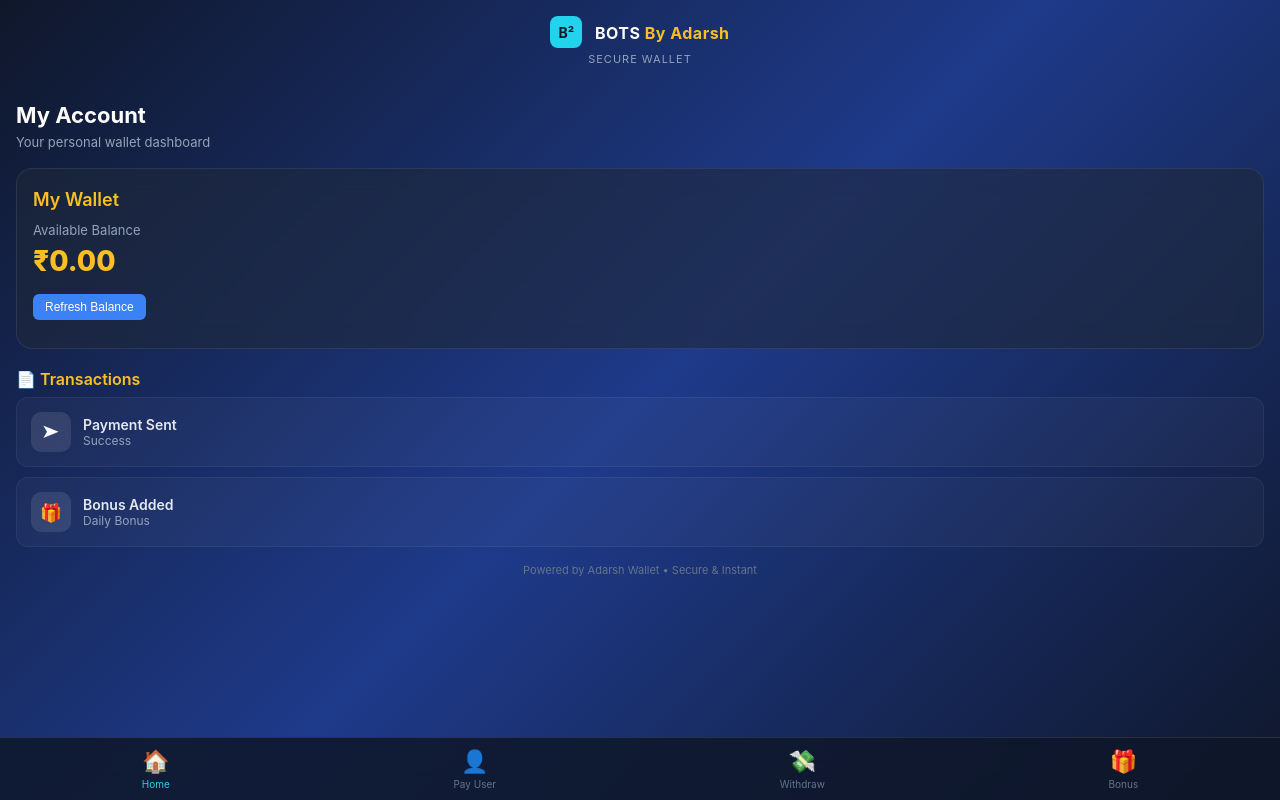
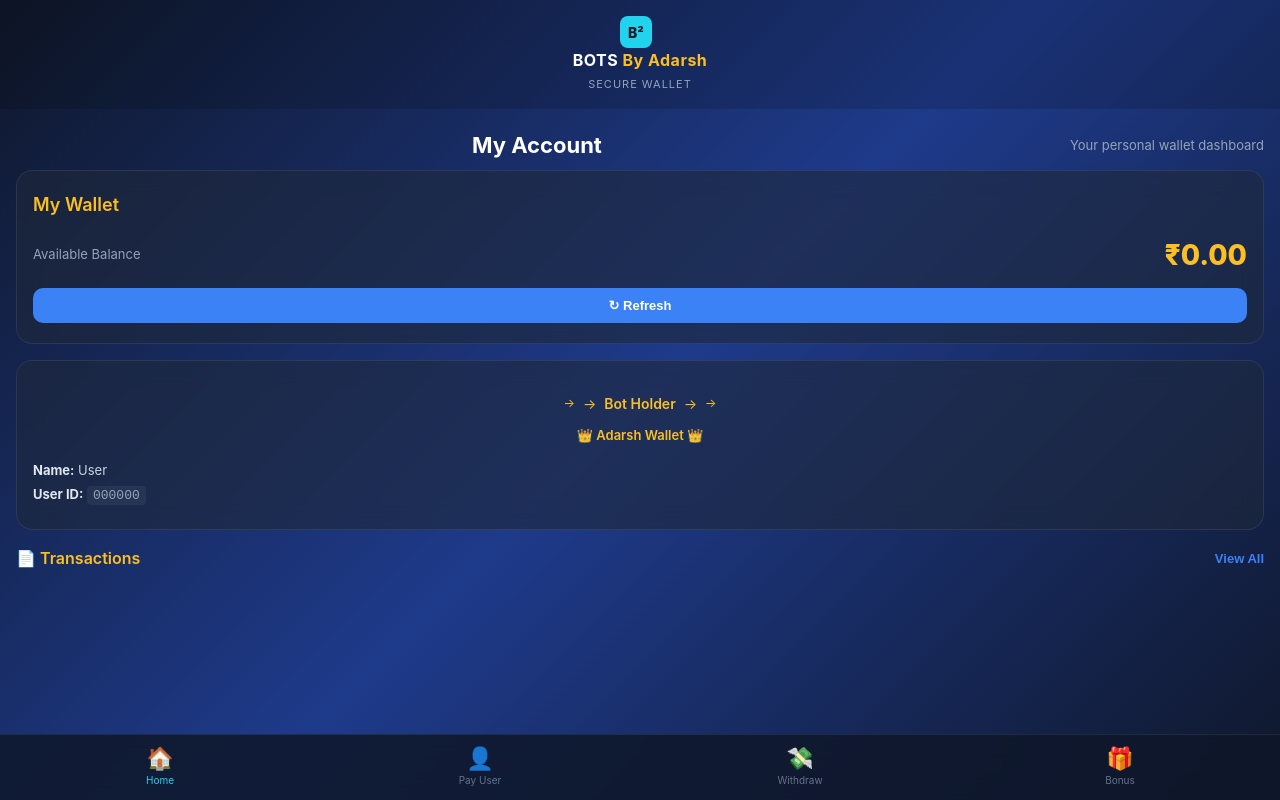
Before and after one commit to dubeyanupam757-hub/Adarshhh-wallet-web, a plain HTML site: page index.html in a window 1280 px wide. Drawn offline with Linux system fonts and the light colour scheme.

Commit message:
Refactor HTML structure and styles for wallet app

```diff
--- a/index.html
+++ b/index.html
@@ -4,135 +4,70 @@
 <meta charset="UTF-8">
 <meta name="viewport" content="width=device-width, initial-scale=1.0">
 <title>Adarsh Wallet - Home</title>
-<style>
-  * { margin: 0; padding: 0; box-sizing: border-box; }
-  body {
-    font-family: -apple-system, BlinkMacSystemFont, "Segoe UI", Roboto, sans-serif;
-    background: linear-gradient(135deg, #0f172a 0%, #1e3a8a 50%, #0f172a 100%);
-    color: #fff;
-    min-height: 100vh;
-    padding-bottom: 80px;
-  }
-  .header { padding: 16px; text-align: center; }
-  .logo { width: 32px; height: 32px; background: #22d3ee; border-radius: 8px; display: inline-flex; align-items: center; justify-content: center; font-weight: bold; color: #0f172a; font-size: 14px; margin-right: 8px; }
-  .brand { font-size: 16px; font-weight: 700; letter-spacing: 0.5px; vertical-align: middle; }
-  .brand span { color: #fbbf24; }
-  .sub { font-size: 11px; color: #94a3b8; letter-spacing: 1px; margin-top: 4px; display: block; }
-  .page-title { font-size: 22px; font-weight: 700; margin: 20px 16px 6px 16px; color: #fff; }
-  .page-sub { font-size: 13px; color: #94a3b8; margin: 0 16px 18px 16px; }
-  .card {
-    background: rgba(30, 41, 59, 0.6);
-    backdrop-filter: blur(12px);
-    border-radius: 16px;
-    padding: 20px 16px;
-    margin: 0 16px 20px 16px;
-    border: 1px solid rgba(255,255,255,0.08);
-  }
-  .card-title { font-size: 18px; font-weight: 600; margin-bottom: 12px; color: #fbbf24; }
-  .bal-label { font-size: 13px; color: #94a3b8; margin-bottom: 6px; }
-  .bal-amount { font-size: 28px; font-weight: 800; color: #fbbf24; margin-bottom: 16px; }
-  .holder-row { display: flex; align-items: center; justify-content: center; gap: 8px; margin: 16px 0; font-size: 14px; color: #fbbf24; }
-  .holder-row::before, .holder-row::after { content: "→"; font-size: 12px; color: #fbbf24; }
-  .holder-text { font-weight: 600; }
-  .user-info { margin-top: 16px; font-size: 13px; color: #cbd5e1; }
-  .user-info div { margin: 4px 0; }
-  .user-info b { color: #e2e8f0; }
-  .tx-label { font-size: 16px; font-weight: 600; color: #fbbf24; margin: 16px 16px 8px 16px; }
-  .tx-list { margin: 0 16px 16px 16px; }
-  .tx-item {
-    background: rgba(255,255,255,0.03);
-    border-radius: 12px;
-    padding: 14px;
-    margin-bottom: 10px;
-    border: 1px solid rgba(255,255,255,0.05);
-    display: flex; align-items: center; gap: 12px;
-  }
-  .tx-icon { width: 40px; height: 40px; background: rgba(255,255,255,0.1); border-radius: 10px; display: flex; align-items: center; justify-content: center; font-size: 18px; flex-shrink: 0; }
-  .tx-details { flex: 1; }
-  .tx-title { font-size: 14px; font-weight: 600; color: #e2e8f0; }
-  .tx-sub { font-size: 12px; color: #94a3b8; }
-  .nav-bar {
-    position: fixed; bottom: 0; left: 0; right: 0;
-    background: rgba(15, 23, 42, 0.85);
-    backdrop-filter: blur(12px);
-    border-top: 1px solid rgba(255,255,255,0.1);
-    padding: 10px 0;
-    display: flex; justify-content: space-around;
-    z-index: 100;
-  }
-  .nav-item { display: flex; flex-direction: column; align-items: center; gap: 4px; font-size: 10px; color: #64748b; text-decoration: none; }
-  .nav-item.active { color: #22d3ee; }
-  .nav-icon { font-size: 22px; }
-  .hint { font-size: 11px; color: #64748b; text-align: center; margin: 10px 16px 0 16px; }
-</style>
+<link rel="stylesheet" href="style.css">
 </head>
 <body>
 
-<div class="header">
-  <div class="logo">B²</div>
-  <span class="brand">BOTS <span style="color:#fbbf24">By Adarsh</span></span>
-  <div class="sub">SECURE WALLET</div>
+<div class="app">
+  <header class="header">
+    <div class="logo">B²</div>
+    <div class="brand">BOTS <span>By Adarsh</span></div>
+    <div class="sub">SECURE WALLET</div>
+  </header>
+
+  <main class="main" id="mainContent">
+    <div class="page-header">
+      <h1>My Account</h1>
+      <p>Your personal wallet dashboard</p>
+    </div>
+
+    <section class="card wallet-card">
+      <h2>My Wallet</h2>
+      <div class="balance-row">
+        <span class="bal-label">Available Balance</span>
+        <span class="bal-amount" id="balAmt">₹0.00</span>
+      </div>
+      <button class="btn-refresh" onclick="loadBalance()">↻ Refresh</button>
+    </section>
+
+    <section class="card info-card">
+      <div class="holder-row">
+        <span>→</span><span class="holder-text">Bot Holder</span><span>→</span>
+      </div>
+      <p class="bot-name">👑 Adarsh Wallet 👑</p>
+      <div class="user-info">
+        <div><b>Name:</b> <span id="userName">User</span></div>
+        <div><b>User ID:</b> <code id="userId">000000</code></div>
+      </div>
+    </section>
+
+    <section class="section transactions-section">
+      <div class="section-header">
+        <h2>📄 Transactions</h2>
+        <button class="btn-view-all" onclick="openViewAll()">View All</button>
+      </div>
+      <div class="tx-list" id="txList"></div>
+    </section>
+  </main>
+
+  <nav class="nav-bar">
+    <a class="nav-item active" href="index.html"><span class="nav-icon">🏠</span><span>Home</span></a>
+    <a class="nav-item" href="pay.html"><span class="nav-icon">👤</span><span>Pay User</span></a>
+    <a class="nav-item" href="withdraw.html"><span class="nav-icon">💸</span><span>Withdraw</span></a>
+    <a class="nav-item" href="bonus.html"><span class="nav-icon">🎁</span><span>Bonus</span></a>
+  </nav>
 </div>
 
-<div class="page-title">My Account</div>
-<div class="page-sub">Your personal wallet dashboard</div>
-
-<div class="card">
-  <div class="card-title">My Wallet</div>
-  <div class="bal-label">Available Balance</div>
-  <div class="bal-amount" id="balAmt">₹0.00</div>
-  <div style="text-align:center; margin:8px 0;">
-    <button class="nav-item" onclick="refreshBalance()" style="background:#3b82f6; color:#fff; border:none; padding:6px 12px; border-radius:6px; font-size:12px; cursor:pointer;">Refresh Balance</button>
+<!-- Transaction Detail Modal -->
+<div class="modal-overlay" id="txModal">
+  <div class="modal">
+    <button class="modal-close" onclick="closeTxModal()">✕</button>
+    <div id="txModalContent"></div>
   </div>
 </div>
 
-<div class="tx-label">📄 Transactions</div>
-<div class="tx-list">
-  <div class="tx-item">
-    <div class="tx-icon">➤</div>
-    <div class="tx-details">
-      <div class="tx-title">Payment Sent</div>
-      <div class="tx-sub">Success</div>
-    </div>
-  </div>
-  <div class="tx-item">
-    <div class="tx-icon">🎁</div>
-    <div class="tx-details">
-      <div class="tx-title">Bonus Added</div>
-      <div class="tx-sub">Daily Bonus</div>
-    </div>
-  </div>
-</div>
-
-<nav class="nav-bar">
-  <a class="nav-item active" href="index.html">
-    <div class="nav-icon">🏠</div>
-    <div>Home</div>
-  </a>
-  <a class="nav-item" href="pay.html">
-    <div class="nav-icon">👤</div>
-    <div>Pay User</div>
-  </a>
-  <a class="nav-item" href="withdraw.html">
-    <div class="nav-icon">💸</div>
-    <div>Withdraw</div>
-  </a>
-  <a class="nav-item" href="bonus.html">
-    <div class="nav-icon">🎁</div>
-    <div>Bonus</div>
-  </a>
-</nav>
-
-<div class="hint">Powered by Adarsh Wallet • Secure & Instant</div>
-
-<script>
-  const tg = window.Telegram.WebApp;
-  if (tg && tg.initDataUnsafe && tg.initDataUnsafe.user) {
-    const user = tg.initDataUnsafe.user;
-    document.getElementById('userName').textContent = user.username || user.first_name || 'User';
-    document.getElementById('userId').textContent = user.id;
-  }
-</script>
-
+<script src="config.js"></script>
+<script src="api.js"></script>
+<script src="index.js"></script>
 </body>
  </html>
```
